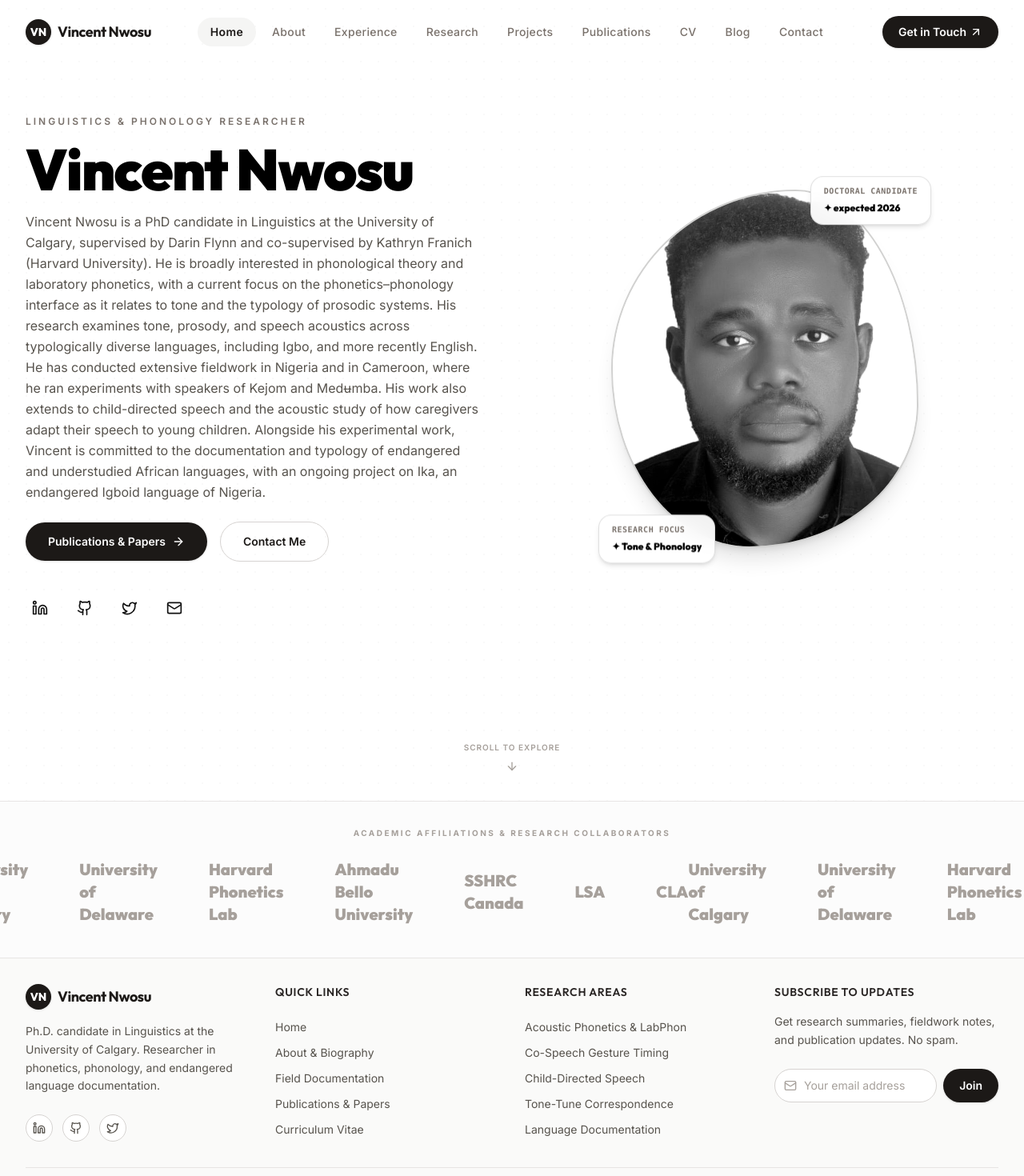
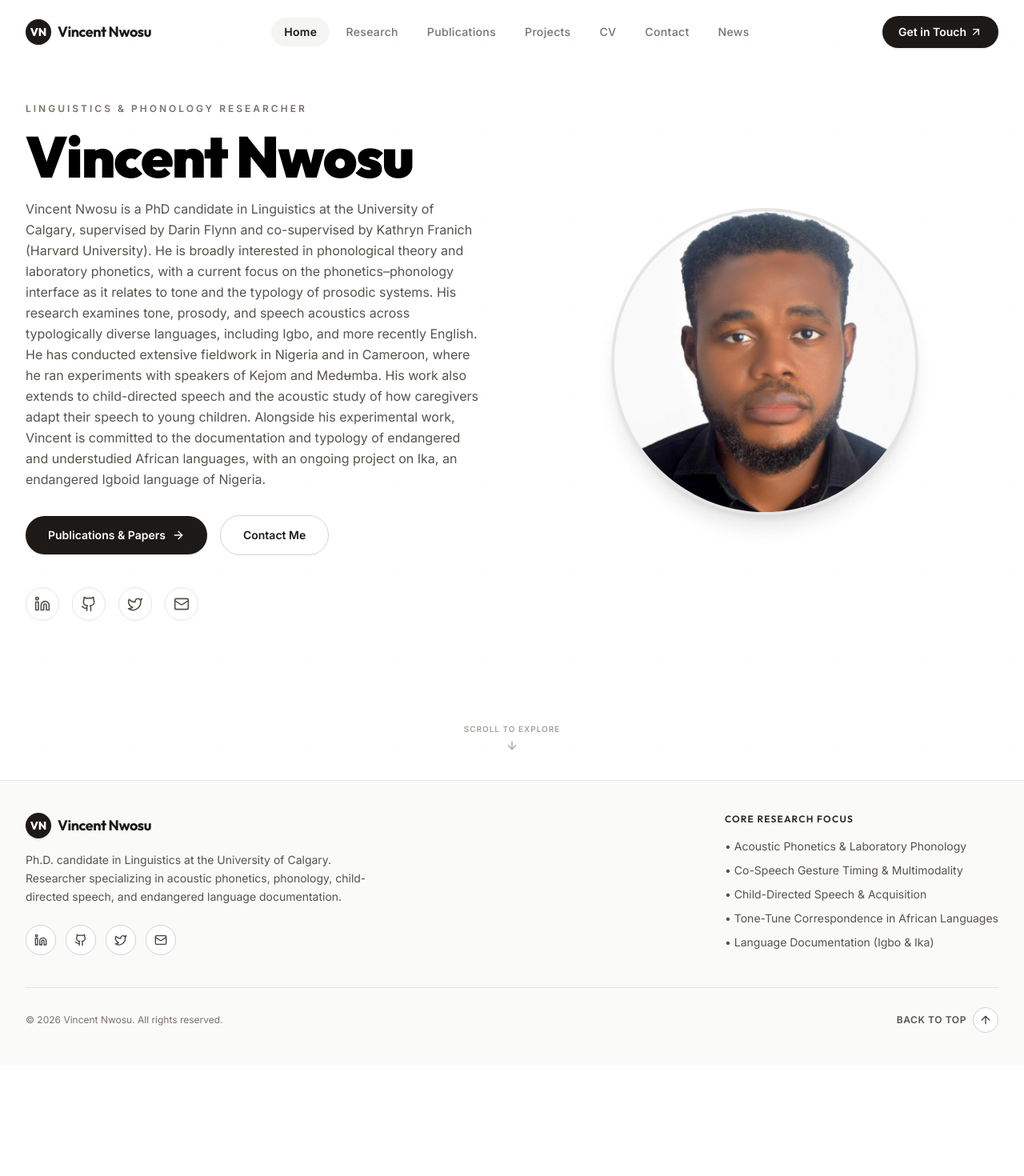
Before and after one commit to EmmanuelAyo2233/VINCENT-NWOSU, a React (Vite) app: page / in a window 1280 px wide. Shown: the top 1470 px of the page at 80% size. After the commit the page ends 1331 px from the top, so only its background shows below. Built offline with nearby package versions, Linux system fonts and the light colour scheme.

Commit message:
git add .

```diff
--- a/src/App.jsx
+++ b/src/App.jsx
@@ -47,6 +47,8 @@ export default function App() {
               <Route path="/projects/:id" element={<ProjectDetails />} />
               <Route path="/publications" element={<Publications />} />
               <Route path="/cv" element={<CV />} />
+              <Route path="/news" element={<Blog />} />
+              <Route path="/news/:slug" element={<BlogPost />} />
               <Route path="/blog" element={<Blog />} />
               <Route path="/blog/:slug" element={<BlogPost />} />
               <Route path="/contact" element={<Contact />} />
--- a/src/components/Footer.jsx
+++ b/src/components/Footer.jsx
@@ -1,32 +1,19 @@
-import React, { useState } from 'react';
+import React from 'react';
 import { Link } from 'react-router-dom';
-import { ArrowUp, Mail, Github, Linkedin, Twitter } from 'lucide-react';
-import { motion } from 'framer-motion';
+import { ArrowUp, Github, Linkedin, Twitter, Mail } from 'lucide-react';
+import { profileInfo } from '../data/mockData';
 
 export default function Footer() {
-  const [email, setEmail] = useState('');
-  const [subscribed, setSubscribed] = useState(false);
-
   const scrollToTop = () => {
     window.scrollTo({ top: 0, behavior: 'smooth' });
   };
 
-  const handleSubscribe = (e) => {
-    e.preventDefault();
-    if (email) {
-      setSubscribed(true);
-      setEmail('');
-      setTimeout(() => setSubscribed(false), 4000);
-    }
-  };
-
   return (
     <footer className="border-t border-stone-200 bg-stone-50">
+      <div className="max-w-7xl mx-auto px-6 md:px-8 py-10">
+        <div className="grid grid-cols-1 md:grid-cols-2 gap-10">
 
-      <div className="max-w-7xl mx-auto px-6 md:px-8 py-8">
-        <div className="grid grid-cols-1 md:grid-cols-2 lg:grid-cols-4 gap-8">
-
-          {/* Brand/Identity */}
+          {/* Brand & Bio Identity */}
           <div className="flex flex-col gap-4">
             <Link to="/" className="flex items-center gap-2">
               <span className="w-8 h-8 rounded-full bg-stone-900 flex items-center justify-center text-white font-heading font-extrabold text-sm shadow-sm">
@@ -36,99 +23,52 @@ export default function Footer() {
                 Vincent Nwosu
               </span>
             </Link>
-            <p className="text-sm text-stone-600 max-w-xs leading-relaxed">
-              Ph.D. candidate in Linguistics at the University of Calgary. Researcher in phonetics, phonology, and endangered language documentation.
+            <p className="text-sm text-stone-600 max-w-md leading-relaxed">
+              Ph.D. candidate in Linguistics at the University of Calgary. Researcher specializing in acoustic phonetics, phonology, child-directed speech, and endangered language documentation.
             </p>
+            {/* Social Icons */}
             <div className="flex items-center gap-3 mt-2">
-              {[
-                { href: 'https://linkedin.com', label: 'LinkedIn', Icon: Linkedin },
-                { href: 'https://github.com', label: 'GitHub', Icon: Github },
-                { href: 'https://twitter.com', label: 'Twitter', Icon: Twitter },
-              ].map(({ href, label, Icon }) => (
-                <a key={label} href={href} target="_blank" rel="noopener noreferrer"
-                  className="p-2 rounded-full border border-stone-300 bg-white hover:bg-stone-100 transition-colors text-stone-600"
-                  aria-label={label}>
-                  <Icon className="w-4 h-4" />
-                </a>
-              ))}
+              <a href={profileInfo.socials.linkedin} target="_blank" rel="noopener noreferrer"
+                className="p-2.5 rounded-full border border-stone-300 bg-white hover:bg-stone-100 transition-colors text-stone-700"
+                aria-label="LinkedIn">
+                <Linkedin className="w-4 h-4" />
+              </a>
+              <a href={profileInfo.socials.github} target="_blank" rel="noopener noreferrer"
+                className="p-2.5 rounded-full border border-stone-300 bg-white hover:bg-stone-100 transition-colors text-stone-700"
+                aria-label="GitHub">
+                <Github className="w-4 h-4" />
+              </a>
+              <a href={profileInfo.socials.twitter} target="_blank" rel="noopener noreferrer"
+                className="p-2.5 rounded-full border border-stone-300 bg-white hover:bg-stone-100 transition-colors text-stone-700"
+                aria-label="Twitter">
+                <Twitter className="w-4 h-4" />
+              </a>
+              <a href={`mailto:${profileInfo.email}`}
+                className="p-2.5 rounded-full border border-stone-300 bg-white hover:bg-stone-100 transition-colors text-stone-700"
+                aria-label="Email">
+                <Mail className="w-4 h-4" />
+              </a>
             </div>
           </div>
 
-          {/* Quick Links */}
-          <div>
-            <h4 className="font-heading font-semibold text-sm tracking-wider uppercase mb-6 text-stone-800">
-              Quick Links
+          {/* Research Areas */}
+          <div className="md:justify-self-end">
+            <h4 className="font-heading font-semibold text-xs tracking-widest uppercase mb-4 text-stone-800">
+              Core Research Focus
             </h4>
-            <ul className="flex flex-col gap-3 text-sm">
-              {[
-                { to: '/', label: 'Home' },
-                { to: '/about', label: 'About & Biography' },
-                { to: '/projects', label: 'Field Documentation' },
-                { to: '/publications', label: 'Publications & Papers' },
-                { to: '/cv', label: 'Curriculum Vitae' },
-              ].map(({ to, label }) => (
-                <li key={to}>
-                  <Link to={to} className="text-stone-600 hover:text-stone-900 transition-colors">
-                    {label}
-                  </Link>
-                </li>
-              ))}
+            <ul className="flex flex-col gap-2.5 text-sm text-stone-600">
+              <li>• Acoustic Phonetics & Laboratory Phonology</li>
+              <li>• Co-Speech Gesture Timing & Multimodality</li>
+              <li>• Child-Directed Speech & Acquisition</li>
+              <li>• Tone-Tune Correspondence in African Languages</li>
+              <li>• Language Documentation (Igbo & Ika)</li>
             </ul>
           </div>
 
-          {/* Research Areas */}
-          <div>
-            <h4 className="font-heading font-semibold text-sm tracking-wider uppercase mb-6 text-stone-800">
-              Research Areas
-            </h4>
-            <ul className="flex flex-col gap-3 text-sm text-stone-600">
-              <li>Acoustic Phonetics & LabPhon</li>
-              <li>Co-Speech Gesture Timing</li>
-              <li>Child-Directed Speech</li>
-              <li>Tone-Tune Correspondence</li>
-              <li>Language Documentation</li>
-            </ul>
-          </div>
-
-          {/* Newsletter */}
-          <div className="flex flex-col gap-4">
-            <h4 className="font-heading font-semibold text-sm tracking-wider uppercase text-stone-800">
-              Subscribe to Updates
-            </h4>
-            <p className="text-sm text-stone-600 leading-relaxed">
-              Get research summaries, fieldwork notes, and publication updates. No spam.
-            </p>
-            <form onSubmit={handleSubscribe} className="flex flex-col sm:flex-row gap-2 mt-2">
-              <div className="relative flex-grow">
-                <Mail className="absolute left-3 top-1/2 -translate-y-1/2 w-4 h-4 text-stone-400 pointer-events-none" />
-                <input
-                  type="email"
-                  value={email}
-                  onChange={(e) => setEmail(e.target.value)}
-                  placeholder="Your email address"
-                  required
-                  className="w-full pl-9 pr-4 py-2.5 rounded-full border border-stone-300 bg-white text-stone-900 placeholder-stone-400 text-sm focus:outline-none focus:border-stone-900 transition-colors"
-                />
-              </div>
-              <button
-                type="submit"
-                className="px-5 py-2.5 rounded-full bg-stone-900 hover:bg-stone-700 text-white text-sm font-semibold transition-colors cursor-pointer shadow-sm">
-                Join
-              </button>
-            </form>
-            {subscribed && (
-              <motion.span
-                initial={{ opacity: 0, y: 5 }}
-                animate={{ opacity: 1, y: 0 }}
-                className="text-xs text-stone-700 mt-1 font-semibold">
-                ✓ You've successfully subscribed!
-              </motion.span>
-            )}
-          </div>
         </div>
 
         {/* Bottom Bar */}
-        <div className="border-t border-stone-200 mt-8 pt-5 flex flex-col sm:flex-row items-center justify-between gap-4">
+        <div className="border-t border-stone-200 mt-10 pt-6 flex flex-col sm:flex-row items-center justify-between gap-4">
           <p className="text-xs text-stone-500">
             © {new Date().getFullYear()} Vincent Nwosu. All rights reserved.
           </p>
--- a/src/components/Navbar.jsx
+++ b/src/components/Navbar.jsx
@@ -5,14 +5,12 @@ import { Menu, X, ArrowUpRight } from 'lucide-react';
 
 const navItems = [
   { name: 'Home', path: '/' },
-  { name: 'About', path: '/about' },
-  { name: 'Experience', path: '/experience' },
   { name: 'Research', path: '/research' },
+  { name: 'Publications', path: '/publications' },
   { name: 'Projects', path: '/projects' },
-  { name: 'Publications', path: '/publications' },
   { name: 'CV', path: '/cv' },
-  { name: 'Blog', path: '/blog' },
   { name: 'Contact', path: '/contact' },
+  { name: 'News', path: '/news' },
 ];
 
 export default function Navbar() {
--- a/src/pages/Home.jsx
+++ b/src/pages/Home.jsx
@@ -1,42 +1,24 @@
-import React, { useEffect } from 'react';
+import React from 'react';
 import { Link } from 'react-router-dom';
-import { motion, useMotionValue, useTransform } from 'framer-motion';
+import { motion } from 'framer-motion';
 import { ArrowRight, Linkedin, Twitter, Github, Mail, ArrowDown } from 'lucide-react';
-import { profileInfo, trustedOrganizations } from '../data/mockData';
+import { profileInfo } from '../data/mockData';
 
 export default function Home() {
-  const mouseX = useMotionValue(0);
-  const mouseY = useMotionValue(0);
-
-  useEffect(() => {
-    const handleMouseMove = (e) => {
-      const { innerWidth, innerHeight } = window;
-      const x = (e.clientX / innerWidth) - 0.5;
-      const y = (e.clientY / innerHeight) - 0.5;
-      mouseX.set(x);
-      mouseY.set(y);
-    };
-    window.addEventListener('mousemove', handleMouseMove);
-    return () => window.removeEventListener('mousemove', handleMouseMove);
-  }, [mouseX, mouseY]);
-
-  const graphicX = useTransform(mouseX, [-0.5, 0.5], [-8, 8]);
-  const graphicY = useTransform(mouseY, [-0.5, 0.5], [-8, 8]);
-
   return (
     <div className="relative min-h-screen flex flex-col justify-between overflow-hidden page-bg">
       {/* Background Subtle Textures */}
-      <div className="absolute inset-0 bg-dot-pattern z-0 pointer-events-none opacity-60" />
+      <div className="absolute inset-0 bg-dot-pattern z-0 pointer-events-none opacity-40" />
 
       {/* Hero Section Container */}
-      <div className="relative z-10 max-w-7xl mx-auto px-6 md:px-8 w-full flex-grow flex flex-col lg:flex-row items-center justify-between gap-12 py-28 lg:py-36 pt-32">
+      <div className="relative z-10 max-w-7xl mx-auto px-6 md:px-8 w-full flex-grow flex flex-col lg:flex-row items-center justify-between gap-12 py-24 lg:py-32 pt-32">
 
         {/* ===== LEFT SIDE INFO ===== */}
         <motion.div
           className="flex-1 text-left"
-          initial={{ opacity: 0, x: -30 }}
-          animate={{ opacity: 1, x: 0 }}
-          transition={{ duration: 0.8, ease: 'easeOut' }}
+          initial={{ opacity: 0, y: 20 }}
+          animate={{ opacity: 1, y: 0 }}
+          transition={{ duration: 0.6, ease: 'easeOut' }}
         >
           <span className="text-xs uppercase tracking-[0.25em] text-stone-500 font-semibold mb-4 block">
             Linguistics & Phonology Researcher
@@ -44,7 +26,7 @@ export default function Home() {
           <h1 className="text-5xl md:text-7xl font-heading font-black tracking-tight mb-4 text-black leading-none">
             {profileInfo.name}
           </h1>
-          <p className="text-sm md:text-base font-body text-stone-600 mb-6 leading-relaxed max-w-xl">
+          <p className="text-base font-body text-stone-600 mb-8 leading-relaxed max-w-xl">
             {profileInfo.bio}
           </p>
 
@@ -52,35 +34,39 @@ export default function Home() {
           <div className="flex flex-wrap items-center gap-4 mb-10">
             <Link
               to="/publications"
-              className="inline-flex items-center gap-2 px-7 py-3.5 rounded-full bg-stone-900 hover:bg-stone-850 text-white text-sm font-semibold transition-all hover:-translate-y-[1px] shadow-sm"
+              className="inline-flex items-center gap-2 px-7 py-3.5 rounded-full bg-stone-900 hover:bg-stone-800 text-white text-sm font-semibold transition-all shadow-sm"
             >
               Publications & Papers
               <ArrowRight className="w-4 h-4" />
             </Link>
             <Link
               to="/contact"
-              className="inline-flex items-center gap-2 px-7 py-3.5 rounded-full border border-stone-300 bg-transparent text-stone-900 hover:bg-stone-50 text-sm font-semibold transition-all hover:-translate-y-[1px]"
+              className="inline-flex items-center gap-2 px-7 py-3.5 rounded-full border border-stone-300 bg-transparent text-stone-900 hover:bg-stone-100 text-sm font-semibold transition-all"
             >
               Contact Me
             </Link>
           </div>
 
           {/* Social Icons Row */}
-          <div className="flex items-center gap-5 text-stone-550">
+          <div className="flex items-center gap-4 text-stone-600">
             <a href={profileInfo.socials.linkedin} target="_blank" rel="noopener noreferrer"
-              className="hover:text-stone-950 transition-colors p-2 rounded-full hover:bg-stone-100">
+              className="hover:text-stone-950 transition-colors p-2.5 rounded-full border border-stone-200 bg-white hover:bg-stone-50"
+              aria-label="LinkedIn">
               <Linkedin className="w-5 h-5" />
             </a>
             <a href={profileInfo.socials.github} target="_blank" rel="noopener noreferrer"
-              className="hover:text-stone-950 transition-colors p-2 rounded-full hover:bg-stone-100">
+              className="hover:text-stone-950 transition-colors p-2.5 rounded-full border border-stone-200 bg-white hover:bg-stone-50"
+              aria-label="GitHub">
               <Github className="w-5 h-5" />
             </a>
             <a href={profileInfo.socials.twitter} target="_blank" rel="noopener noreferrer"
-              className="hover:text-stone-950 transition-colors p-2 rounded-full hover:bg-stone-100">
+              className="hover:text-stone-950 transition-colors p-2.5 rounded-full border border-stone-200 bg-white hover:bg-stone-50"
+              aria-label="Twitter">
               <Twitter className="w-5 h-5" />
             </a>
             <a href={`mailto:${profileInfo.email}`}
-              className="hover:text-stone-950 transition-colors p-2 rounded-full hover:bg-stone-100">
+              className="hover:text-stone-950 transition-colors p-2.5 rounded-full border border-stone-200 bg-white hover:bg-stone-50"
+              aria-label="Email">
               <Mail className="w-5 h-5" />
             </a>
           </div>
@@ -88,102 +74,29 @@ export default function Home() {
 
         {/* ===== RIGHT SIDE PORTRAIT ===== */}
         <motion.div
-          className="flex-1 w-full flex justify-center relative select-none"
+          className="flex-1 w-full flex justify-center items-center relative select-none"
           initial={{ opacity: 0, scale: 0.95 }}
           animate={{ opacity: 1, scale: 1 }}
-          transition={{ duration: 1, ease: 'easeOut', delay: 0.2 }}
+          transition={{ duration: 0.6, ease: 'easeOut', delay: 0.1 }}
         >
-          <motion.div
-            className="relative"
-            style={{ x: graphicX, y: graphicY }}
-          >
-            {/* Minimal Monochrome Double border blob */}
-            <div className="relative w-72 h-80 sm:w-80 sm:h-96 md:w-96 md:h-[28rem] overflow-hidden bg-stone-100 shadow-xl"
-              style={{
-                borderRadius: '60% 40% 55% 45% / 50% 60% 40% 50%',
-                border: '2px solid rgba(0, 0, 0, 0.15)',
-              }}
-            >
+          {/* Round Profile Picture Container */}
+          <div className="relative w-64 h-64 sm:w-80 sm:h-80 md:w-96 md:h-96 rounded-full overflow-hidden border-4 border-stone-200 shadow-xl bg-stone-100">
             <img
               src="/vin-photo.jpg"
               alt="Vincent Nwosu"
-                className="w-full h-full object-cover object-top hover:scale-102 transition-transform duration-700 filter grayscale contrast-110"
+              className="w-full h-full object-cover object-top"
             />
           </div>
-
-            {/* Floating badge - top right */}
-            <motion.div
-              className="absolute -top-4 -right-4 glass-panel rounded-2xl px-4 py-2.5 shadow-md border border-stone-200"
-              animate={{ y: [0, -4, 0] }}
-              transition={{ repeat: Infinity, duration: 4, ease: 'easeInOut' }}
-            >
-              <span className="text-[10px] font-mono font-bold uppercase tracking-wider text-stone-500 block">
-                Doctoral Candidate
-              </span>
-              <span className="text-xs font-heading font-black text-black">
-                ✦ expected 2026
-              </span>
-            </motion.div>
-
-            {/* Floating badge - bottom left */}
-            <motion.div
-              className="absolute -bottom-4 -left-4 glass-panel rounded-2xl px-4 py-2.5 shadow-md border border-stone-200"
-              animate={{ y: [0, 4, 0] }}
-              transition={{ repeat: Infinity, duration: 4.5, ease: 'easeInOut', delay: 0.5 }}
-            >
-              <span className="text-[10px] font-mono font-bold uppercase tracking-wider text-stone-500 block">
-                Research Focus
-              </span>
-              <span className="text-xs font-heading font-black text-black">
-                ✦ Tone & Phonology
-              </span>
-            </motion.div>
-          </motion.div>
         </motion.div>
       </div>
 
       {/* Scroll indicator */}
-      <div className="relative z-10 w-full flex justify-center pb-10">
-        <motion.div
-          className="flex flex-col items-center gap-2 text-stone-400"
-          animate={{ y: [0, 6, 0] }}
-          transition={{ repeat: Infinity, duration: 2.5, ease: "easeInOut" }}
-        >
+      <div className="relative z-10 w-full flex justify-center pb-8">
+        <div className="flex flex-col items-center gap-2 text-stone-400">
           <span className="text-[10px] uppercase tracking-widest font-semibold">Scroll to Explore</span>
-          <ArrowDown className="w-4 h-4" />
-        </motion.div>
-      </div>
-
-      {/* ===== TRUSTED BY SECTION (Infinite Marquee) ===== */}
-      <section className="relative z-10 py-8 bg-stone-50/50 border-t border-stone-200 backdrop-blur-sm select-none">
-        <div className="max-w-7xl mx-auto px-6 md:px-8 mb-4">
-          <p className="text-[10px] text-center uppercase tracking-[0.25em] font-bold text-stone-400">
-            Academic Affiliations & Research Collaborators
-          </p>
-        </div>
-        <div className="relative w-full overflow-hidden flex">
-          <div className="animate-marquee flex items-center gap-16 py-2">
-            {trustedOrganizations.map((org, index) => (
-              <span
-                key={`org-${index}`}
-                className="font-heading font-black text-lg md:text-xl text-stone-400 hover:text-stone-750 transition-colors cursor-default"
-              >
-                {org.logoText}
-              </span>
-            ))}
-          </div>
-          <div className="animate-marquee flex items-center gap-16 py-2" aria-hidden="true">
-            {trustedOrganizations.map((org, index) => (
-              <span
-                key={`org-dup-${index}`}
-                className="font-heading font-black text-lg md:text-xl text-stone-400 hover:text-stone-750 transition-colors cursor-default"
-              >
-                {org.logoText}
-              </span>
-            ))}
+          <ArrowDown className="w-4 h-4 animate-bounce" />
         </div>
       </div>
-      </section>
     </div>
   );
 }
```
Lines whose indentation alone changed are shown as unchanged.
